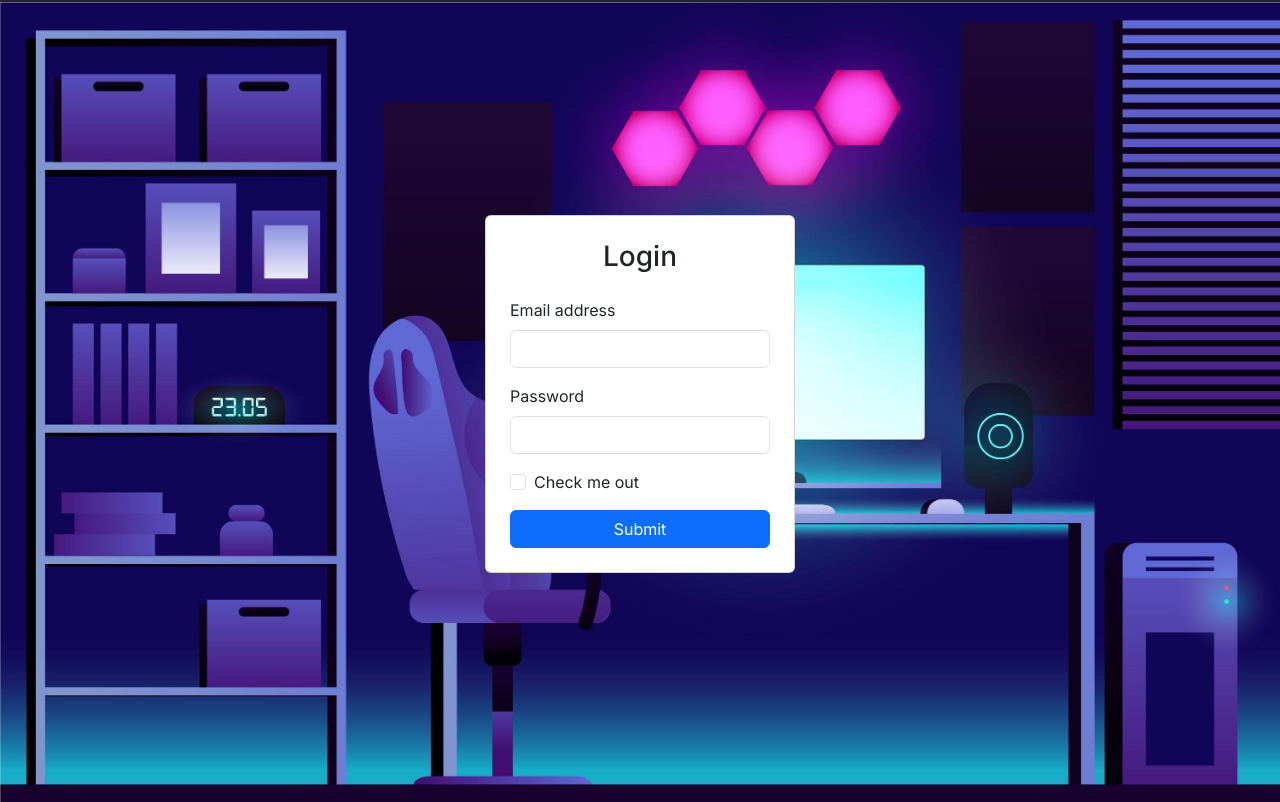
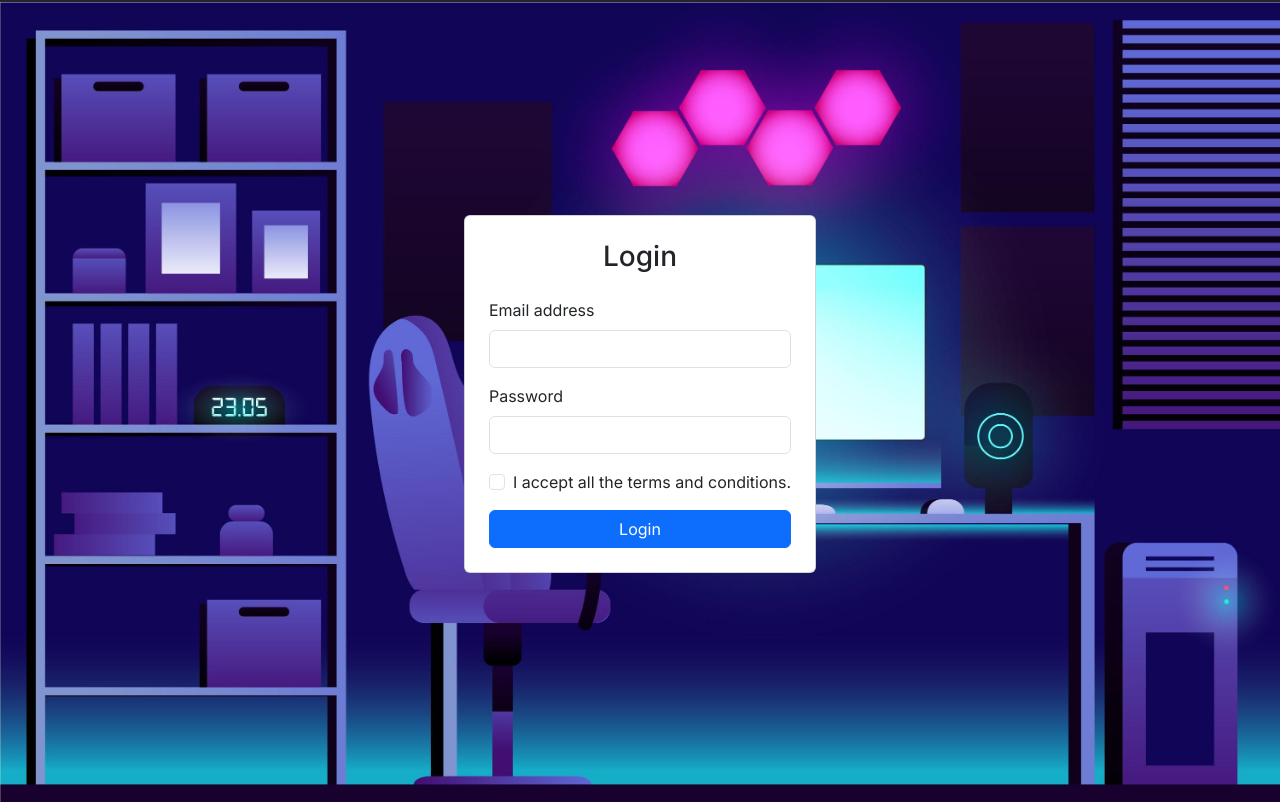
Before and after one commit to Zain-2-84/game-Fusion-mid-BQ, a plain HTML site: page login.html in a window 1280 px wide. Shown: the part 124-926 px from the top of the page. Drawn offline with nearby package versions, Linux system fonts and the light colour scheme.

Commit message:
Replaced "Check it out" to "I accept all terms and conditions" and "Submit" to "Login"

```diff
--- a/login.html
+++ b/login.html
@@ -73,9 +73,9 @@
             </div>
             <div class="mb-3 form-check">
               <input type="checkbox" class="form-check-input" id="exampleCheck1">
-              <label class="form-check-label" for="exampleCheck1">Check me out</label>
+              <label class="form-check-label" for="exampleCheck1">I accept all the terms and conditions.</label>
             </div>
-            <button type="submit" class="btn btn-primary w-100">Submit</button>
+            <button type="submit" class="btn btn-primary w-100">Login</button>
           </form>
         </div>
       </div>
```
